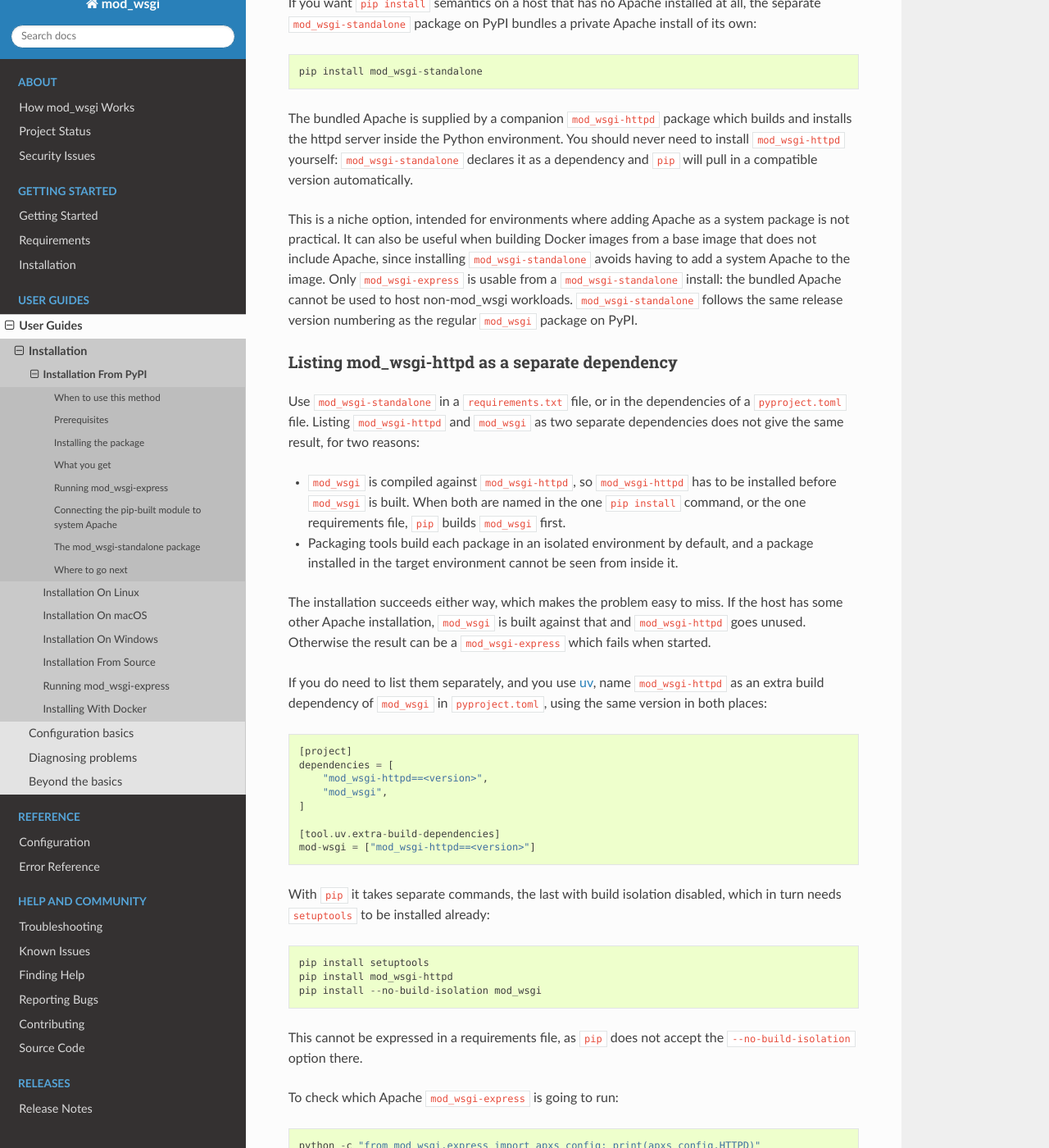
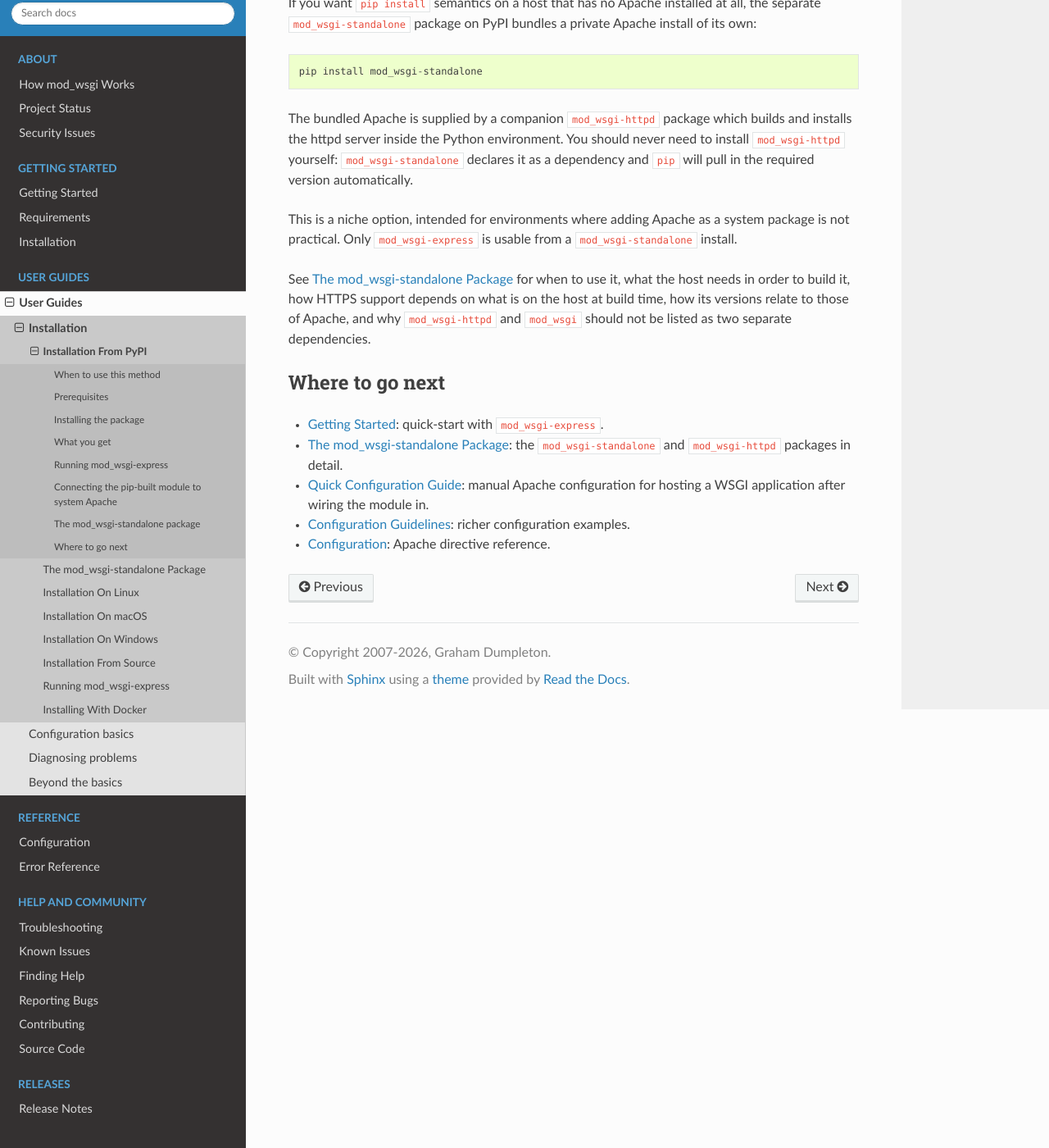
Before and after one commit to GrahamDumpleton/mod_wsgi, a Sphinx documentation site: the page built from docs/user-guides/installation-from-pypi.rst, in a window 1280 px wide and 1400 px high, scrolled down 3292 px. Shown: the whole window at 82% size. Built offline with Sphinx 7.4.7 and the Read the Docs theme 3.1.0, drawn with Linux system fonts in a browser that asks for light colours; some of the changed text lies outside the part shown.

Commit message:
Add a user guide for the mod_wsgi-standalone package.
How mod_wsgi, mod_wsgi-standalone and mod_wsgi-httpd fit together was
only explained in passing, across several pages and READMEs. Add a
page of its own covering how the three packages relate, when the
standalone package is appropriate and how security fixes for Apache
reach its users, what the host needs in order to compile it, and how
the version of Apache obtained is tied to the mod_wsgi-standalone
release which is installed.

The page also documents that the bundled Apache only includes mod_ssl
when the OpenSSL development files are present at the time it is
compiled, and is otherwise built without it and without any error,
along with which package to install beforehand and how to check.

The section on listing mod_wsgi-httpd as a separate dependency moves
to the new page, and the section in the installation from PyPI guide
becomes a summary which links to it. The Docker guide says PCRE2 in
place of PCRE, does not claim that the sources are downloaded, since
they are carried in the mod_wsgi-httpd package, and mentions
libssl-dev. The HTTPS guide and the README files link to the new page.

```diff
--- a/docs/user-guides.rst
+++ b/docs/user-guides.rst
@@ -11,6 +11,7 @@
    :maxdepth: 1
 
    user-guides/installation-from-pypi
+   user-guides/mod-wsgi-standalone-package
    user-guides/installation-on-linux
    user-guides/installation-on-macosx
    user-guides/installation-on-windows
--- a/docs/user-guides/enabling-https.rst
+++ b/docs/user-guides/enabling-https.rst
@@ -46,6 +46,10 @@
 on disk; the generated Apache configuration does its own
 ``LoadModule`` and listener setup. Distribution packages of
 Apache that ship ``mod_ssl`` as a separate package satisfy this.
+With the ``mod_wsgi-standalone`` package, ``mod_ssl`` is present
+only if the OpenSSL development files were on the host when the
+bundled Apache was compiled; see
+:ref:`standalone-https-support`.
 
 HTTPS with mod_wsgi-express
 ---------------------------
--- a/docs/user-guides/installation-from-pypi.rst
+++ b/docs/user-guides/installation-from-pypi.rst
@@ -168,76 +168,26 @@
 package which builds and installs the httpd server inside the
 Python environment. You should never need to install
 ``mod_wsgi-httpd`` yourself: ``mod_wsgi-standalone`` declares it as
-a dependency and ``pip`` will pull in a compatible version
+a dependency and ``pip`` will pull in the required version
 automatically.
 
 This is a niche option, intended for environments where adding
-Apache as a system package is not practical. It can also be useful
-when building Docker images from a base image that does not include
-Apache, since installing ``mod_wsgi-standalone`` avoids having to
-add a system Apache to the image. Only ``mod_wsgi-express`` is
-usable from a ``mod_wsgi-standalone`` install: the bundled Apache
-cannot be used to host non-mod_wsgi workloads. ``mod_wsgi-standalone``
-follows the same release version numbering as the regular
-``mod_wsgi`` package on PyPI.
+Apache as a system package is not practical. Only
+``mod_wsgi-express`` is usable from a ``mod_wsgi-standalone``
+install.
 
-Listing mod_wsgi-httpd as a separate dependency
-~~~~~~~~~~~~~~~~~~~~~~~~~~~~~~~~~~~~~~~~~~~~~~~
-
-Use ``mod_wsgi-standalone`` in a ``requirements.txt`` file, or in the
-dependencies of a ``pyproject.toml`` file. Listing ``mod_wsgi-httpd``
-and ``mod_wsgi`` as two separate dependencies does not give the same
-result, for two reasons:
-
-* ``mod_wsgi`` is compiled against ``mod_wsgi-httpd``, so
-  ``mod_wsgi-httpd`` has to be installed before ``mod_wsgi`` is built.
-  When both are named in the one ``pip install`` command, or the one
-  requirements file, ``pip`` builds ``mod_wsgi`` first.
-
-* Packaging tools build each package in an isolated environment by
-  default, and a package installed in the target environment cannot be
-  seen from inside it.
-
-The installation succeeds either way, which makes the problem easy to
-miss. If the host has some other Apache installation, ``mod_wsgi`` is
-built against that and ``mod_wsgi-httpd`` goes unused. Otherwise the
-result can be a ``mod_wsgi-express`` which fails when started.
-
-If you do need to list them separately, and you use `uv
-<https://docs.astral.sh/uv/>`_, name ``mod_wsgi-httpd`` as an extra
-build dependency of ``mod_wsgi`` in ``pyproject.toml``, using the same
-version in both places::
-
-    [project]
-    dependencies = [
-        "mod_wsgi-httpd==<version>",
-        "mod_wsgi",
-    ]
-
-    [tool.uv.extra-build-dependencies]
-    mod-wsgi = ["mod_wsgi-httpd==<version>"]
-
-With ``pip`` it takes separate commands, the last with build isolation
-disabled, which in turn needs ``setuptools`` to be installed already::
-
-    pip install setuptools
-    pip install mod_wsgi-httpd
-    pip install --no-build-isolation mod_wsgi
-
-This cannot be expressed in a requirements file, as ``pip`` does not
-accept the ``--no-build-isolation`` option there.
-
-To check which Apache ``mod_wsgi-express`` is going to run::
-
-    python -c "from mod_wsgi.express import apxs_config; print(apxs_config.HTTPD)"
-
-When ``mod_wsgi-httpd`` is in use, the path printed is inside the
-``mod_wsgi_packages/httpd`` directory of the Python environment.
+See :doc:`mod-wsgi-standalone-package` for when to use it, what the
+host needs in order to build it, how HTTPS support depends on what is
+on the host at build time, how its versions relate to those of
+Apache, and why ``mod_wsgi-httpd`` and ``mod_wsgi`` should not be
+listed as two separate dependencies.
 
 Where to go next
 ----------------
 
 * :doc:`../getting-started`: quick-start with ``mod_wsgi-express``.
+* :doc:`mod-wsgi-standalone-package`: the ``mod_wsgi-standalone``
+  and ``mod_wsgi-httpd`` packages in detail.
 * :doc:`quick-configuration-guide`: manual Apache configuration
   for hosting a WSGI application after wiring the module in.
 * :doc:`configuration-guidelines`: richer configuration examples.
```
Also changed, not shown: README-standalone.rst (+11 -0 lines), README.rst (+6 -1 lines), docs/user-guides/installing-with-docker.rst (+9 -6 lines), docs/user-guides/mod-wsgi-standalone-package.rst (added, +215 -0 lines).
